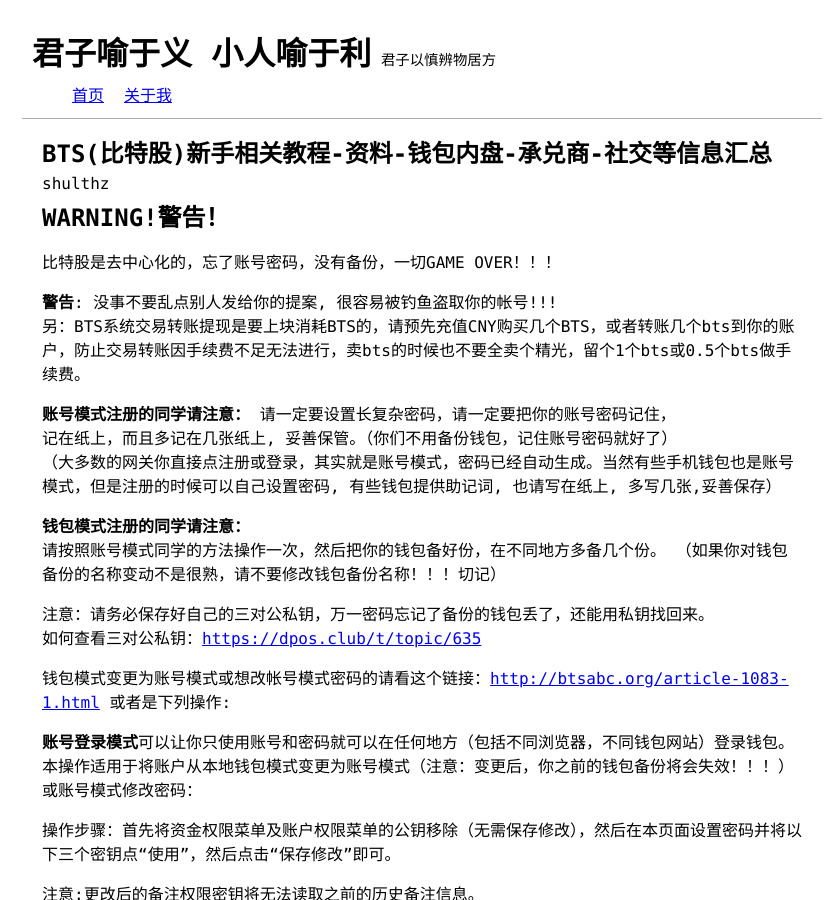
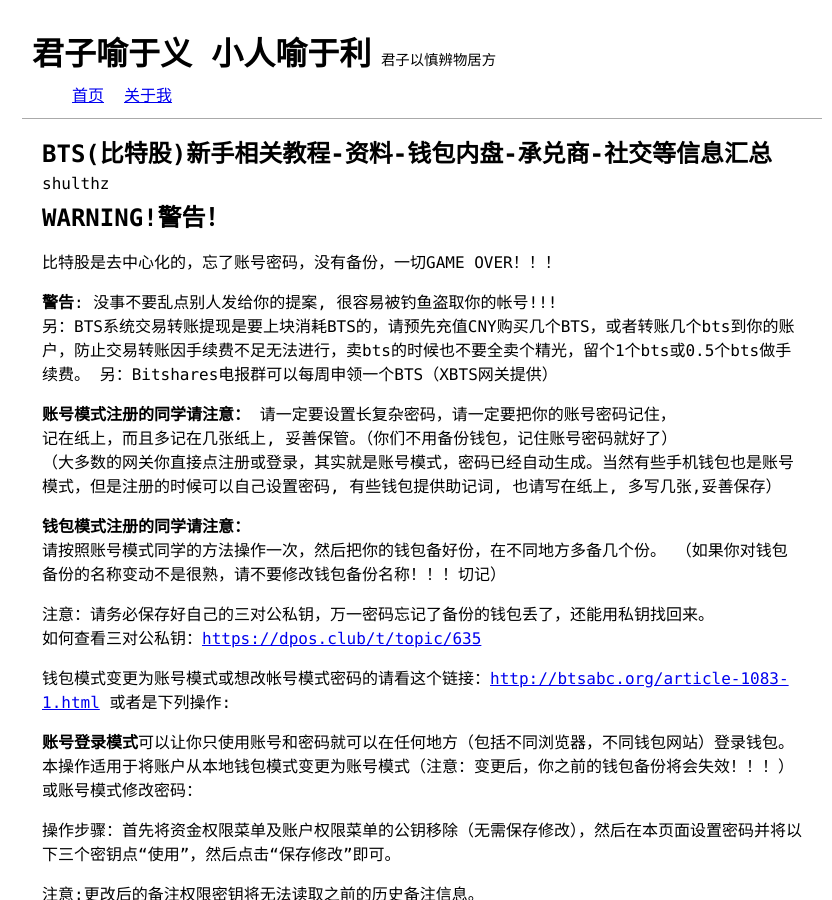
Before and after one commit to shulthz/shulthz.github.io, a Jekyll site: the page built from _posts/2020-08-05-BTS(比特股)新手相关教程-资料-钱包内盘-承兑商-社交等信息汇总.markdown, in a window 1280 px wide and 900 px high. Shown: the whole window, without its empty margins (218-1050 px from the left). Built offline with Jekyll 4.4.1, drawn with Linux system fonts in a browser that asks for light colours; some of the changed text lies outside the part shown.

Commit message:
Update 2020-08-05-BTS(比特股)新手相关教程-资料-钱包内盘-承兑商-社交等信息汇总.markdown

```diff
--- a/_posts/2020-08-05-BTS(比特股)新手相关教程-资料-钱包内盘-承兑商-社交等信息汇总.markdown
+++ b/_posts/2020-08-05-BTS(比特股)新手相关教程-资料-钱包内盘-承兑商-社交等信息汇总.markdown
@@ -13,7 +13,7 @@ tags: []
 
 **警告**: 没事不要乱点别人发给你的提案, 很容易被钓鱼盗取你的帐号!!!
 另：BTS系统交易转账提现是要上块消耗BTS的，请预先充值CNY购买几个BTS，或者转账几个bts到你的账户，防止交易转账因手续费不足无法进行，卖bts的时候也不要全卖个精光，留个1个bts或0.5个bts做手续费。
-
+另：Bitshares电报群可以每周申领一个BTS（XBTS网关提供）
 
 **账号模式注册的同学请注意：**
 请一定要设置长复杂密码，请一定要把你的账号密码记住，
```
Also changed, not shown: other parts of _posts/2020-08-05-BTS(比特股)新手相关教程-资料-钱包内盘-承兑商-社交等信息汇总.markdown (+7 -6 lines).
